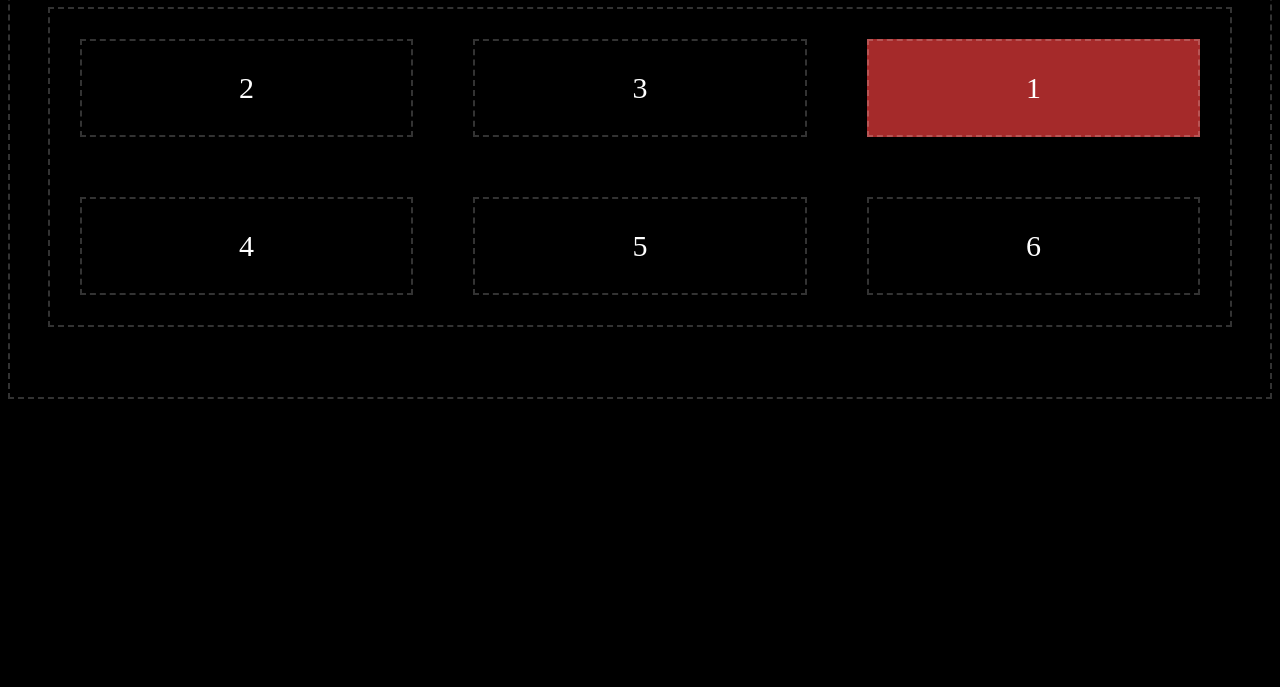
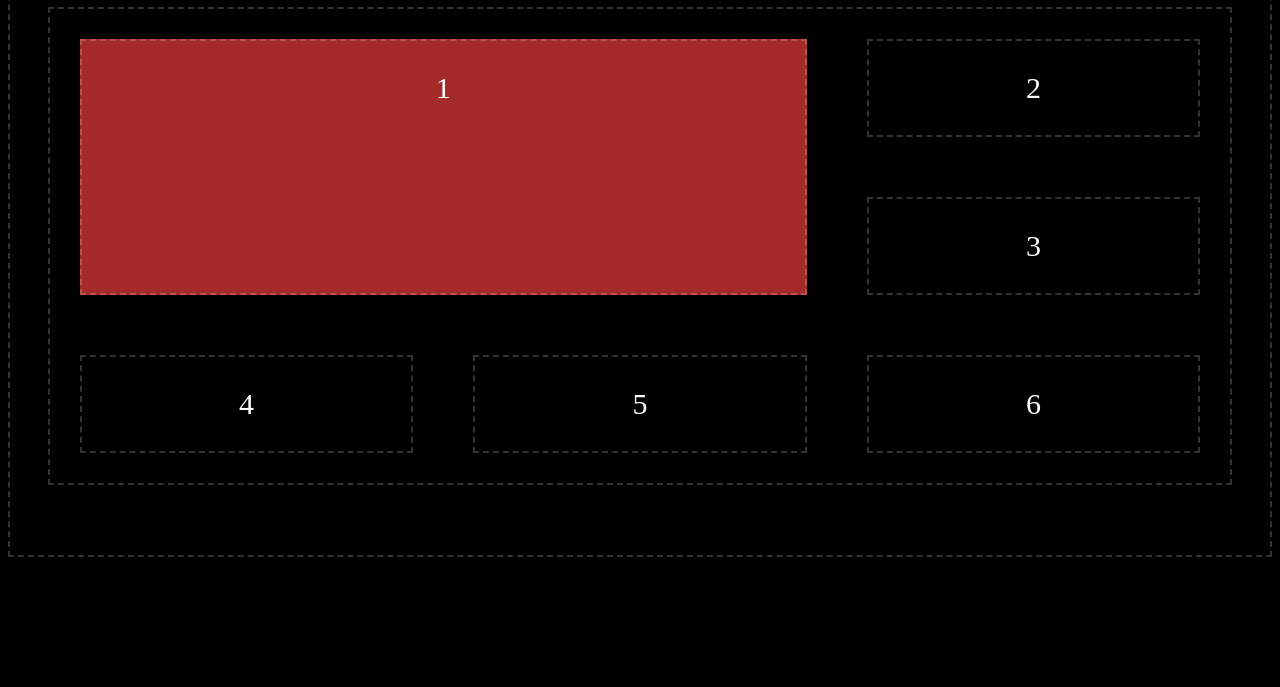
Before and after one commit to Vlada-WoodyChick/FreeLansLifeStyle, a website built with Vite: page Grid-Layout/index.html in a window 1280 px wide. Shown: the part 113-800 px from the top of the page. Built offline with nearby package versions, Linux system fonts and the light colour scheme.

Commit message:
grid layot grid-row grid-column order gap line names 1/3 1/3

```diff
--- a/Grid-Layout/style.css
+++ b/Grid-Layout/style.css
@@ -35,9 +35,8 @@ body, html{
 
 }
 .grid__item_1 {
-    grid-row-start: start;
-    grid-column-start: col3;
-
+   grid-row: 1/3;
+    grid-column: 1/3;
     background:  brown;
     /* color: ; */
 }
@@ -51,3 +50,6 @@ body, html{
 }
 .grid__item_6 {
 }
+
+
+/* grid layot grid-row grid-column order gap  margin_and_padding */
```
